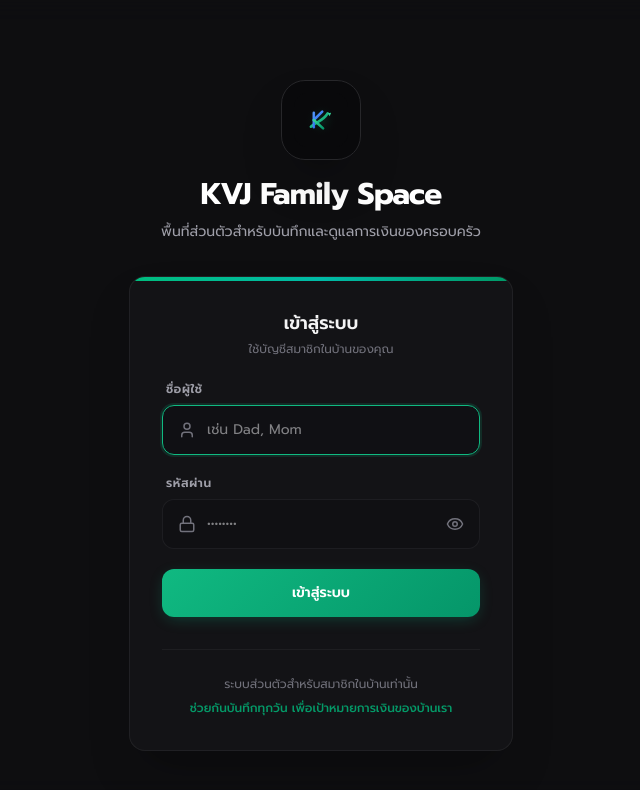
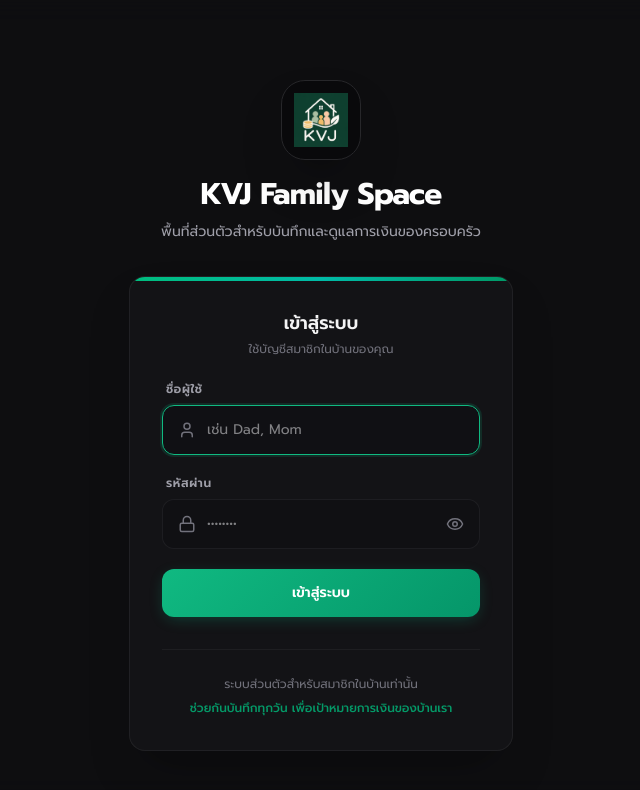
Before and after one commit to paka04sep/kvj-app, a Next.js app: page /auth in a window 1280 px wide. Shown: the top 790 px of the page, without its empty margins (319-959 px from the left). Built offline with nearby package versions, Linux system fonts and the light colour scheme; no server answers; the database is empty.

Commit message:
change icon authen page

```diff
--- a/app/auth/page.tsx
+++ b/app/auth/page.tsx
@@ -50,7 +50,7 @@ export default function AuthPage() {
     <div className="flex flex-1 flex-col justify-center py-6 animate-fade-in sm:py-12">
       <div className="mb-8 flex w-full flex-col items-center text-center">
         <div className="relative mb-4 flex h-20 w-20 items-center justify-center overflow-hidden rounded-3xl border border-zinc-800 bg-zinc-950 shadow-2xl">
-          <Image src="/icon.svg" alt="KVJ Logo" fill className="p-3" priority />
+          <Image src="/main_icon.svg" alt="KVJ Logo" fill className="p-3" priority />
         </div>
         <h1 className="text-2xl font-bold tracking-tight text-white sm:text-3xl">
           KVJ Family Space
```
